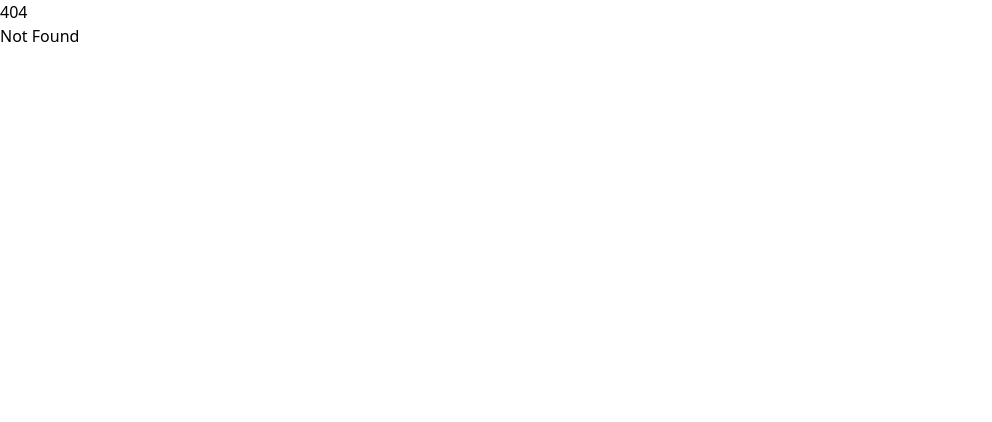
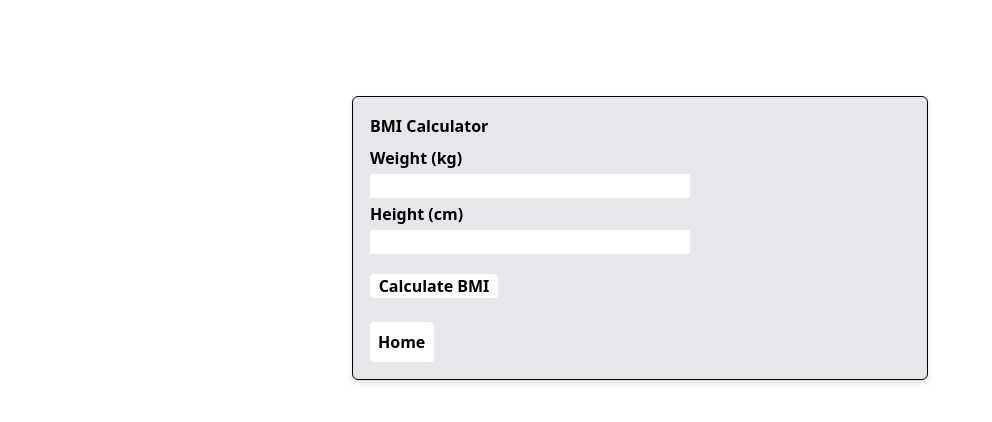
Before and after one commit to eeturonkko/svelte5-shenanigans, a SvelteKit app: page /bmi-calculator in a window 1280 px wide. Before the commit this address had no page. Shown: the top 422 px of the page, without its empty margins (0-992 px from the left). Built offline with nearby package versions, Linux system fonts and the light colour scheme.

Commit message:
add BMI calculator page and update main navigation

```diff
--- a/src/routes/+page.svelte
+++ b/src/routes/+page.svelte
@@ -1,5 +1,13 @@
 <main class="ext-center container mx-auto mt-12 h-screen max-w-xl space-y-8">
 	<h1 class="mb-6 text-xl font-bold">Welcome to SvelteKit challenges</h1>
+	<p class="font-semibold">
+		Created by Eetu Rönkkö <span
+			><a class="font-semibold underline" href="https://github.com/eeturonkko" target="”_blank”"
+				>Github</a
+			></span
+		>
+	</p>
+
 	<div class="grid grid-cols-3 place-content-center gap-4">
 		<a class="rounded-md bg-green-500 text-center font-semibold text-white" href="/counter"
 			>Counter</a
@@ -16,5 +24,8 @@
 			href="/password-generator
     ">Password Generator</a
 		>
+		<a class="rounded-md bg-red-500 text-center font-semibold text-white" href="/bmi-calculator"
+			>BMI Calculator</a
+		>
 	</div>
 </main>
--- /dev/null
+++ b/src/routes/bmi-calculator/+page.svelte
@@ -0,0 +1,38 @@
+<script lang="ts">
+	let weight = $state<number>();
+	let height = $state<number>();
+	let bmi = $state<number>(0);
+
+	function calculateBMI() {
+		if (!weight || !height) {
+			return;
+		}
+		return (bmi = weight / ((height / 100) * (height / 100)));
+	}
+</script>
+
+<main class="h-screen">
+	<section
+		class="container mx-auto mt-24 max-w-xl rounded-md border border-black bg-gray-200 p-4 drop-shadow-md"
+	>
+		<div class="max-w- flex flex-col border">
+			<h2 class="mb-2 font-semibold">BMI Calculator</h2>
+			<div class="mb-4 flex flex-col gap-1">
+				<label class="font-semibold" for="">Weight (kg)</label>
+				<input bind:value={weight} type="text" class="max-w-xs" />
+				<label class="font-semibold" for="">Height (cm)</label>
+				<input bind:value={height} type="text" class="max-w-xs" />
+				<button
+					class="px-58 mt-4 max-w-32 text-nowrap rounded bg-white font-semibold"
+					onclick={calculateBMI}>Calculate BMI</button
+				>
+			</div>
+			<div class="mb-2">
+				{#if bmi > 0}
+					<p class="font-semibold">Your BMI is: {bmi.toFixed(1)}</p>
+				{/if}
+			</div>
+			<a class="max-w-16 rounded bg-white p-2 font-semibold text-black" href="/">Home</a>
+		</div>
+	</section>
+</main>
```
